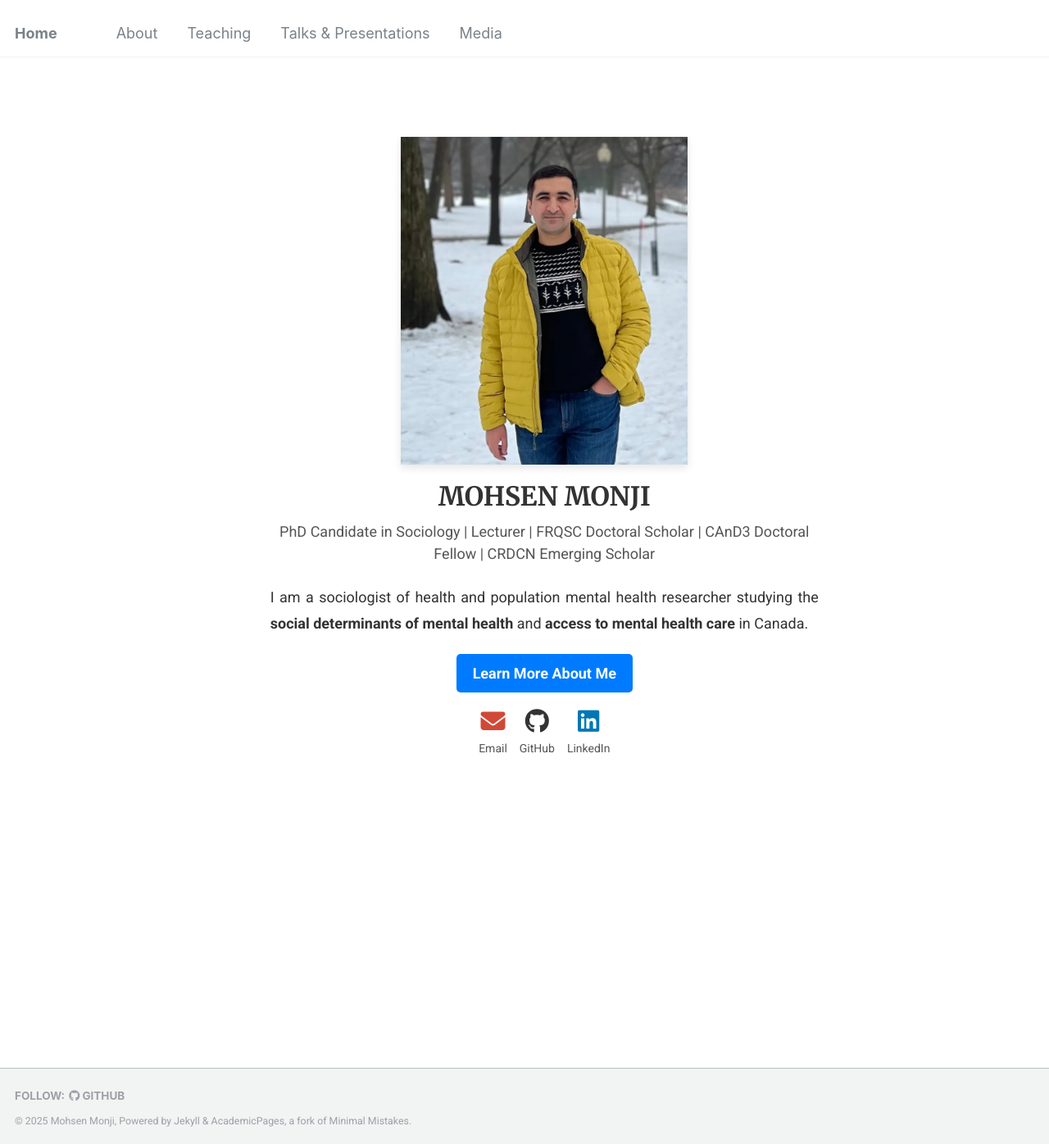
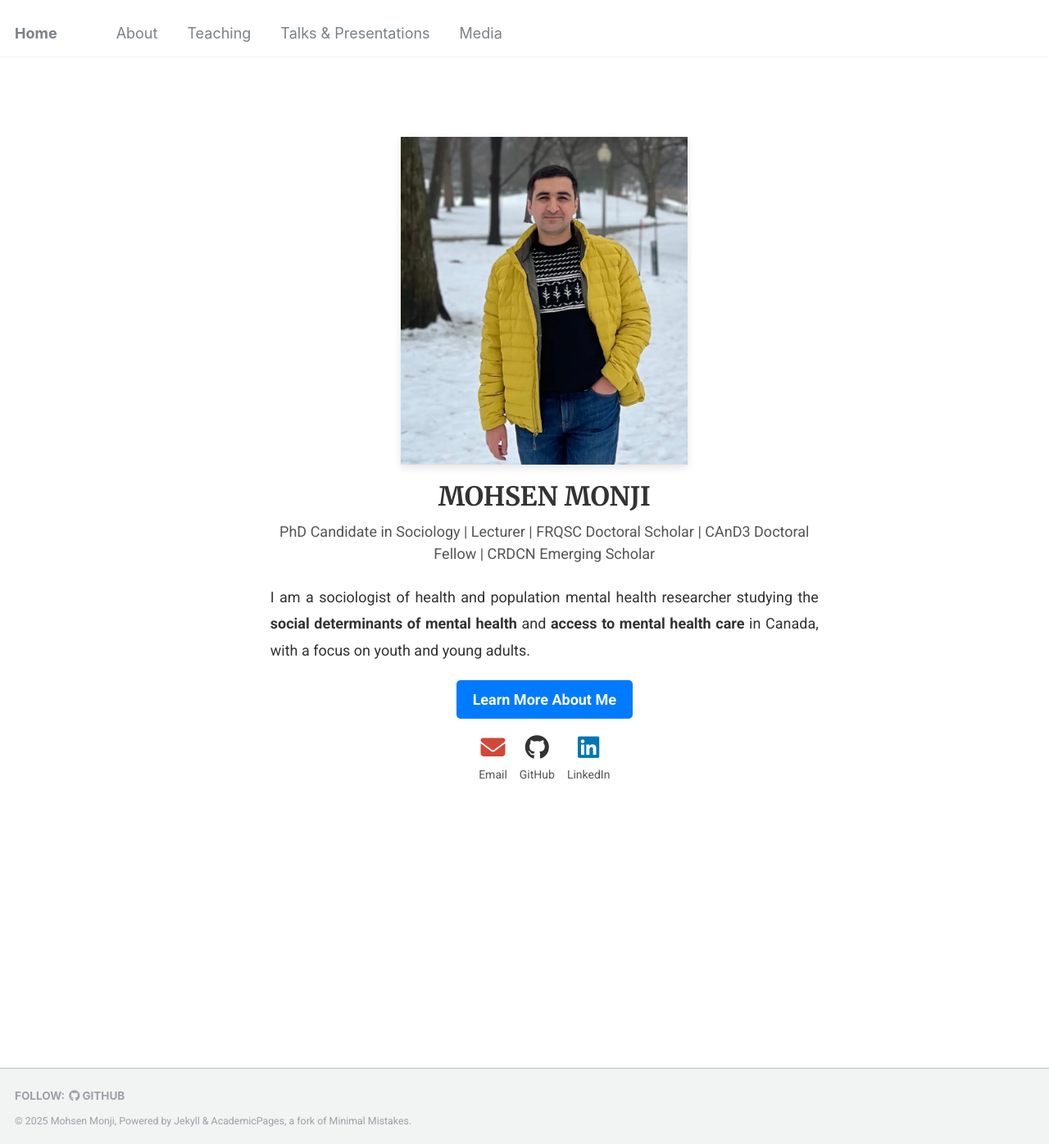
Before and after one commit to Mohsnmonji/mohsnmonji.github.io, a Jekyll site: the page built from _pages/front.md, in a window 1280 px wide and 1396 px high. Shown: the whole window at 82% size. Built offline with Jekyll 4.4.1, drawn with Linux system fonts in a browser that asks for light colours.

Commit message:
Update front.md

```diff
--- a/_pages/front.md
+++ b/_pages/front.md
@@ -27,7 +27,7 @@ hide_avatar: true
 
   <!-- Description -->
   <p style="font-size: 18px; color: #333; text-align: justify; line-height: 1.8; margin-bottom: 20px;">
-    I am a sociologist of health and population mental health researcher studying the <strong>social determinants of mental health</strong> and <strong>access to mental health care</strong> in Canada.
+    I am a sociologist of health and population mental health researcher studying the <strong>social determinants of mental health</strong> and <strong>access to mental health care</strong> in Canada, with a focus on youth and young adults.
   </p>
 
   <!-- Button -->
```
